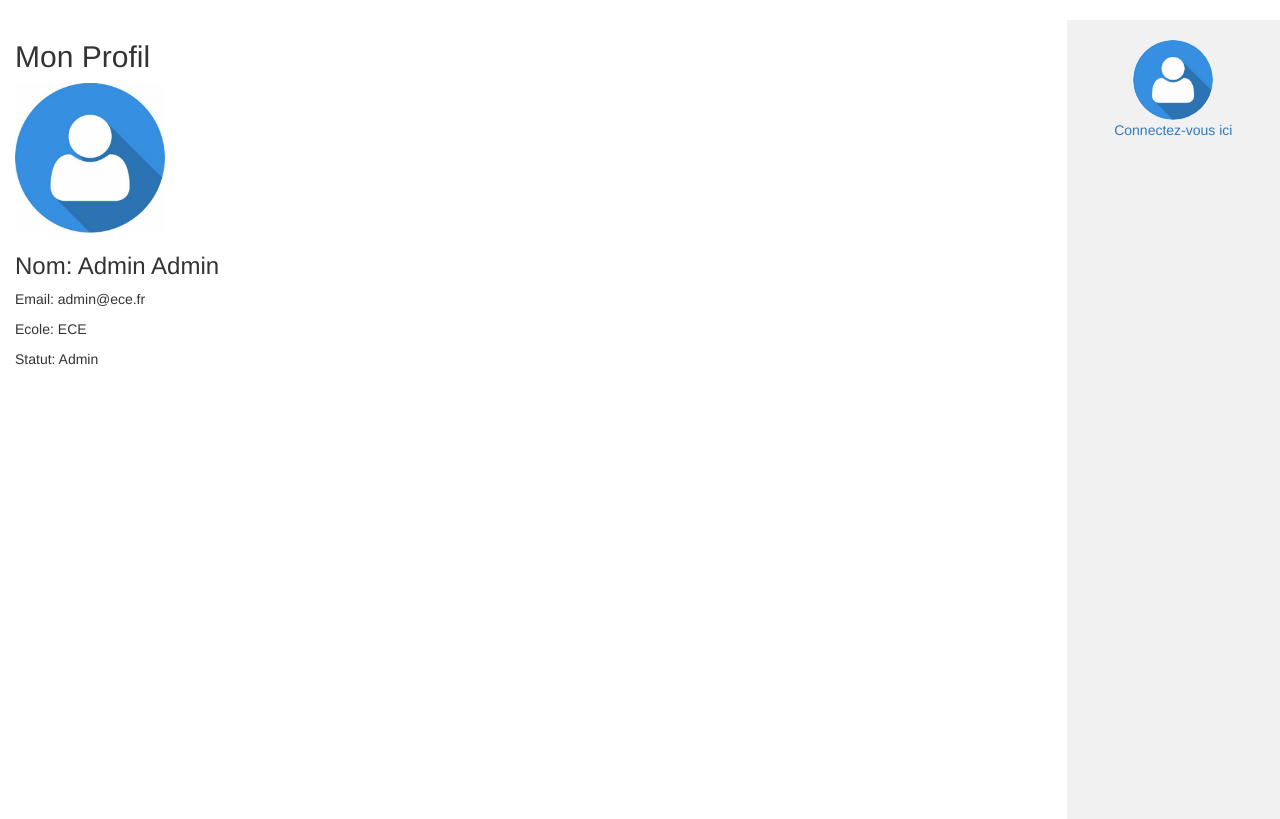
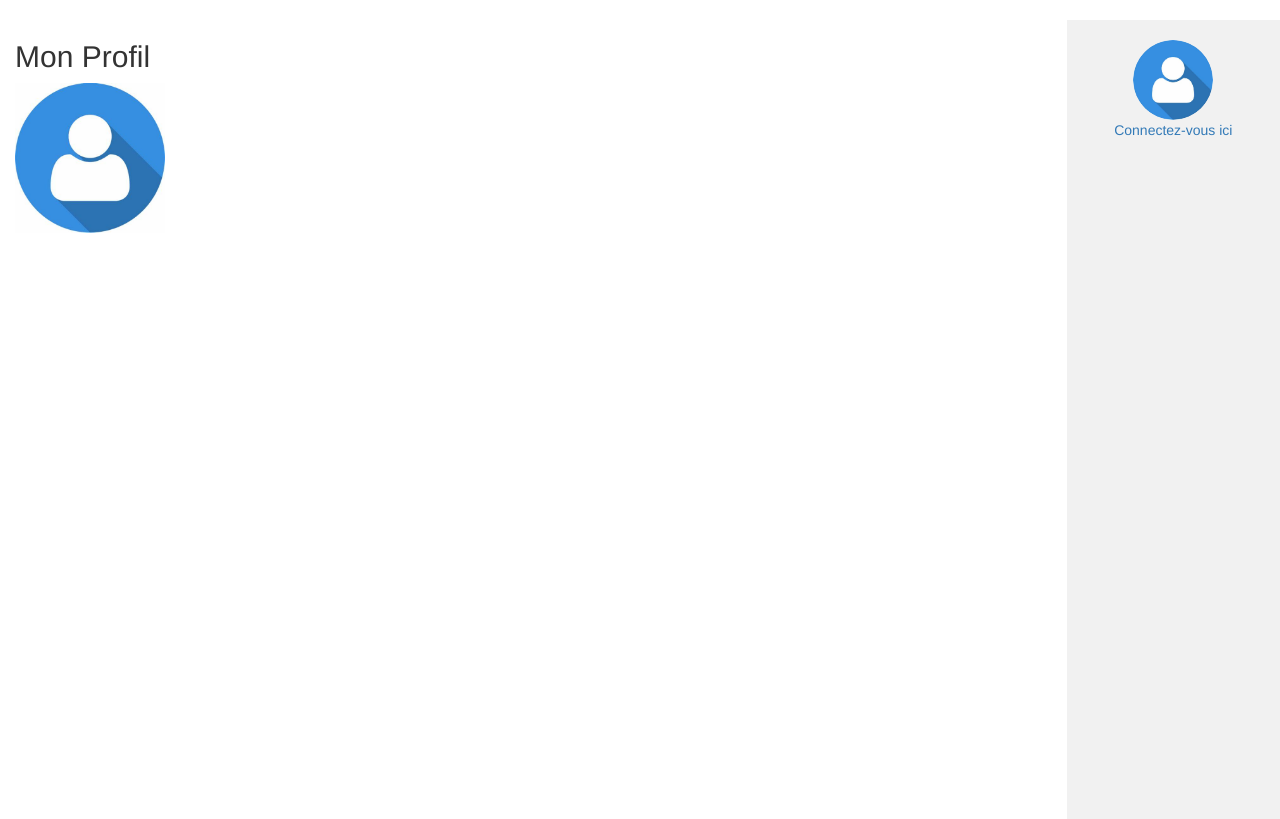
Before and after one commit to laurentdebize-ece/projet-web-dynamique-groupe_1_i, a PHP site: page /pageCompte.php in a window 1280 px wide. Shown: the part 52-871 px from the top of the page. Run offline with PHP 8.4, Linux system fonts and the light colour scheme.

Commit message:
mise en page profil

```diff
--- a/pageCompte.php
+++ b/pageCompte.php
@@ -39,13 +39,9 @@ session_start();
                     <h3><?php echo "Prénom : " . $_SESSION['prenom']; ?></h3>
                     <p><?php echo "Email : " . $_SESSION['email']; ?></p>
                     <p><?php echo "Ecole : " . $_SESSION['ecole']; ?></p>
-                    <p><?php echo "Statut : " . $_SESSION['statut']; ?></p>
+                    <p><?php echo "Statut : " . $_SESSION['type']; ?></p>
                     <?php
                 } ?>
-                <h3>Nom: Admin Admin</h3>
-                <p>Email: admin@ece.fr</p>
-                <p>Ecole: ECE</p>
-                <p>Statut: Admin</p>
             </div>
         </div>
         <div class="col-sm-2 sidenav">
```
